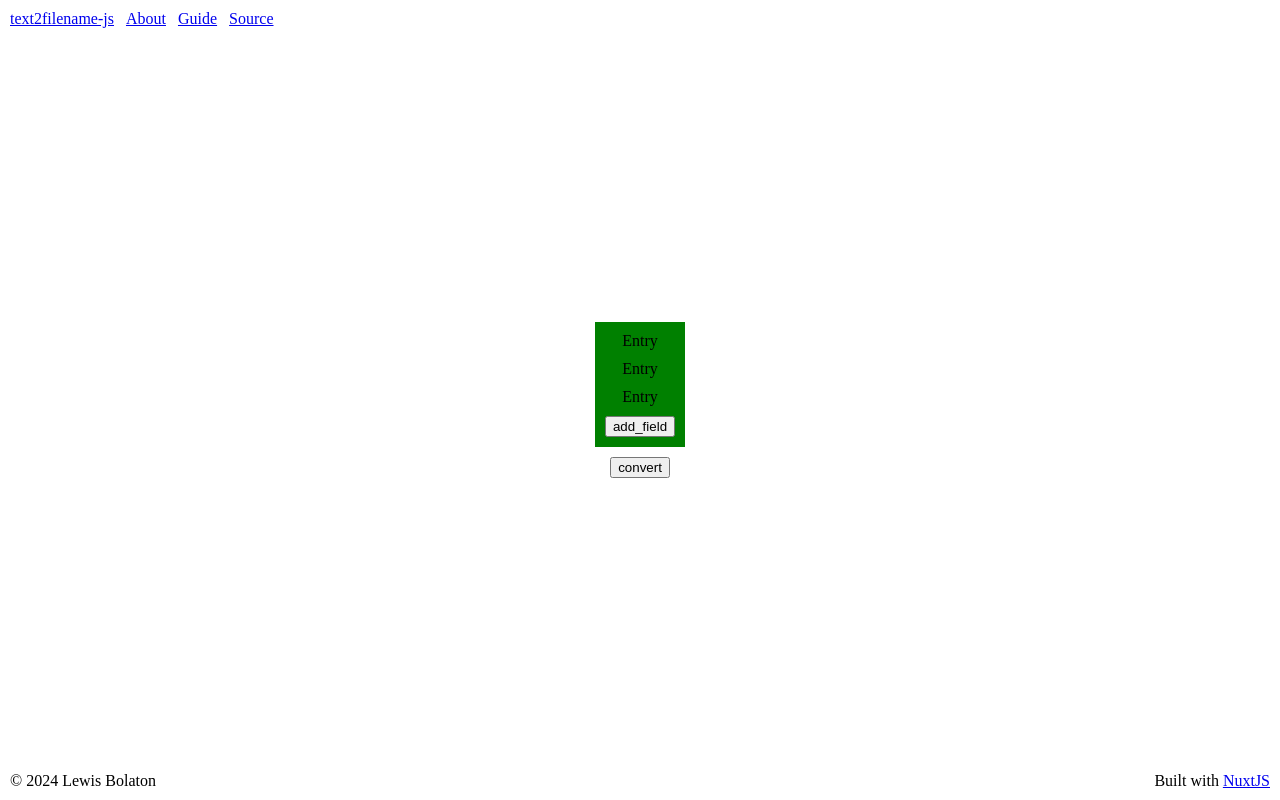
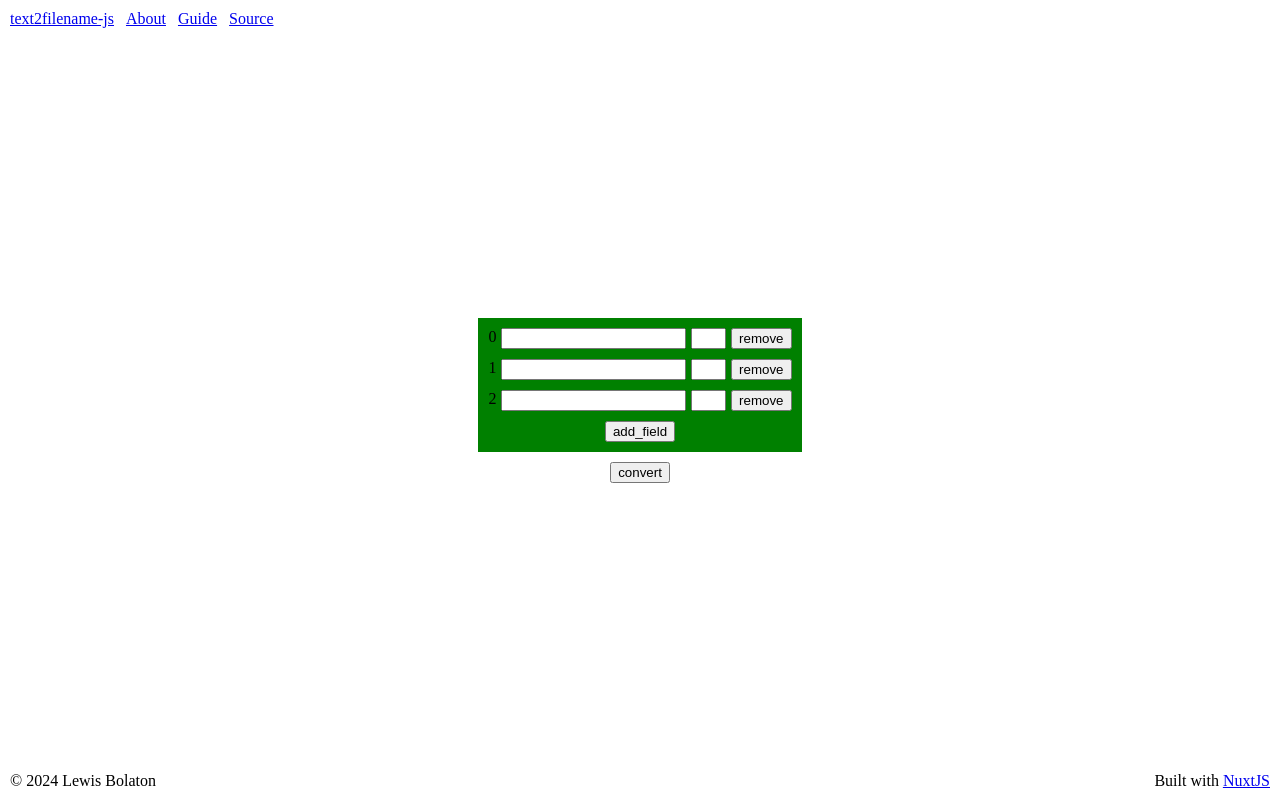
Before and after one commit to lewisbolaton/title2filename-js, a Nuxt app in the folder frontend-nuxt/: page / in a window 1280 px wide. Built offline with nearby package versions, Linux system fonts and the light colour scheme.

Commit message:
Entries add and remove feature added.

```diff
--- a/frontend-nuxt/components/Applet.vue
+++ b/frontend-nuxt/components/Applet.vue
@@ -1,30 +1,60 @@
 <template>
   <div class="applet">
     <div class="entries">
-      <span>Entry</span>
-      <span>Entry</span>
-      <span>Entry</span>
-      <button>add_field</button>
+      <Entry v-for="(entry, index) in entries" :index="index"/>
+      <button @click="addEntry()">add_field</button>
     </div>
 
-    <button>convert</button>
+    <button @click="conv()" v-if="!isConverted">convert</button>
 
-    <div class="results" v-if="isConverted">
+    <div class="results" v-else="!isConverted">
       <div class="clipboard">
         <input readonly type="text">
         <button>copy</button>
       </div>
-      <button>convert_new</button>
+      <button @click="conv_new()">convert_new</button>
     </div>
   </div>
 </template>
 
-<script lang="js">
+<script setup lang="js">
+
+  /*
   export default {
     data () {
-      return { isConverted: false }
+      return {
+        isConverted: false,
+        saa: 3
+      }
     }
   }
+  */
+
+  const isConverted = useState('isConverted', () => false);
+
+  const entries = useEntries();
+
+  const addEntry = () => {
+    if (entries.value.length >= 10) {
+      alert('Maximum number of fields reached');
+    } else {
+      entries.value.push({title: '', filter: ''});
+    console.log(entries.value);
+    }
+  }
+
+  const conv = () => {
+    isConverted.value = true;
+  }
+
+  const conv_new = () => {
+    entries.value.forEach(e => {
+      e.title = '';
+      e.filter = '';
+    });
+    isConverted.value = false;
+  }
+
 </script>
 
 <style>
--- /dev/null
+++ b/frontend-nuxt/components/Entry.vue
@@ -0,0 +1,35 @@
+<template>
+  <div class="entry">
+    <span>{{ index }}</span>
+    <input type="text" v-model="entries[index].title">
+    <input type="text" class="filter" v-model="entries[index].filter">
+    <button @click="rmEntry(index)">remove</button>
+  </div>
+</template>
+
+<style>
+.entry {
+  display: flex;
+  gap: 5px;
+}
+
+input.filter {
+  width: 2em;
+}
+</style>
+
+<script setup lang="js">
+  defineProps(['index']);
+
+  const entries = useEntries();
+
+  const rmEntry = index => {
+    if (entries.value.length < 2) {
+      alert('Need at least one field');
+    } else {
+
+      entries.value.splice(index, 1);
+    console.log(entries.value);
+    }
+  }
+</script>
--- /dev/null
+++ b/frontend-nuxt/composables/useState.js
@@ -0,0 +1,8 @@
+export const useEntries = () => useState(
+	'entries',
+	() => [
+		{title: '', filter: ''},
+		{title: '', filter: ''},
+		{title: '', filter: ''},
+	]
+);
```
